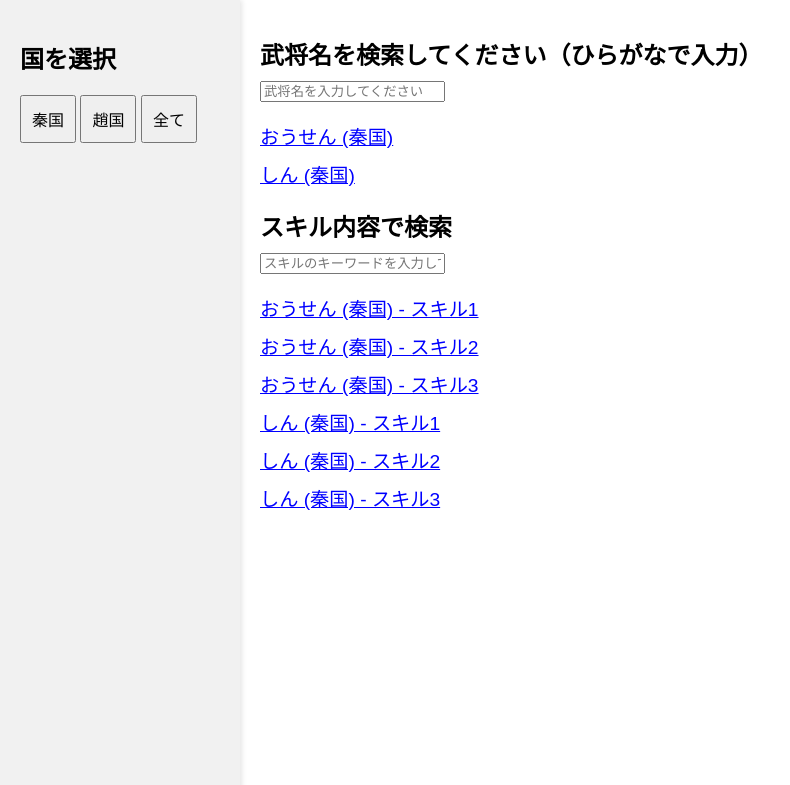
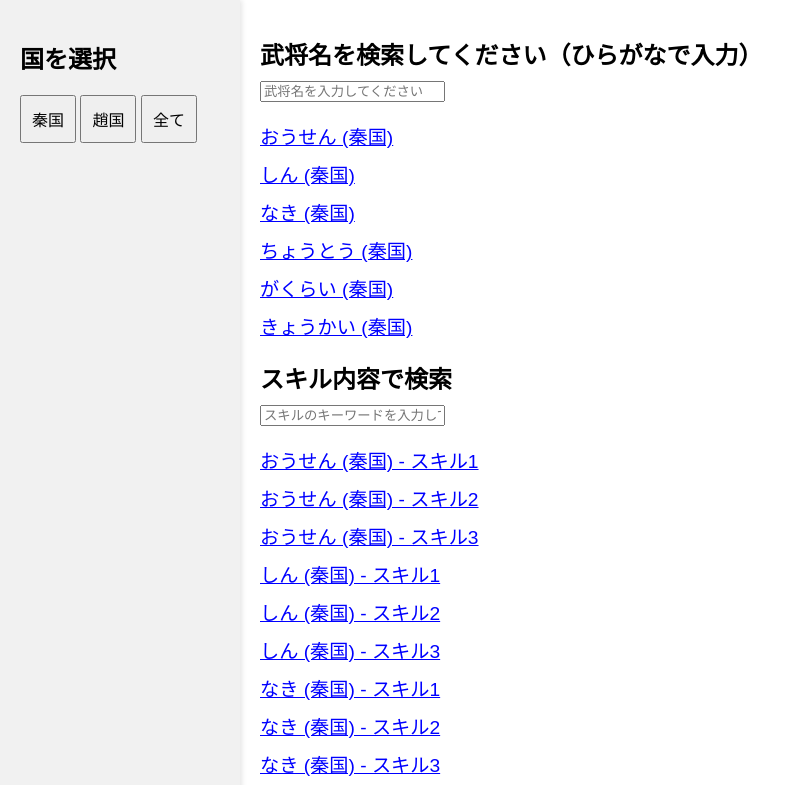
Before and after one commit to hj865/souhasen, a plain HTML site: page index.html in a window 1280 px wide. Both pictures are taken after a click on the button "秦国". Shown: the top 785 px of the page, without its empty margins (0-790 px from the left). Drawn offline with Linux system fonts and the light colour scheme.

Commit message:
Update index.html

```diff
--- a/index.html
+++ b/index.html
@@ -28,7 +28,14 @@
         #output, #skillSearchResults {
             margin-top: 20px;
         }
-        .busyo-item, .skill-item {
+        .busyo-item {
+            cursor: pointer;
+            margin: 10px 0;
+            font-size: 1.2em;
+            color: blue;
+            text-decoration: underline;
+        }
+        .skill-item {
             cursor: pointer;
             margin: 10px 0;
             font-size: 1.2em;
@@ -101,6 +108,42 @@
                     "スキル1 重追撃【緑羊】〈戦技〉: 残り体力が最も低い敵武将1名に150%のダメージを与える。敵騎兵武将の攻撃力を20%低下(3ターン)。駐屯時には、70%の確率で攻撃力が最も高い敵武将1名に「錯乱」状態(3ターン)を付与する。",
                     "スキル2 狩人の本領〈軍略〉: 自身と味方弓兵武将の防御力貫通が20%上昇する。自身と味方趙国武将のクリティカルダメージが20%上昇する。駐屯時には、自身が敵武将から狙われにくくなる。",
                     "スキル3 狩り取る糸〈戦技〉: 防御力が最も高い敵盾兵武将1名に「挑発」状態(4ターン)を付与する。防御力が最も高い敵武将1名に180%のダメージを与える。駐屯時には、自身と味方弓兵武将に攻撃無効(1回)を付与し、城門の体力が残存時、城門の体力を100000回復する。"
+                ]
+            },
+            {
+                name: "なき",
+                country: "秦国",
+                skills: [
+                    "スキル1 名将一閃【黄羊】〈戦技〉: 最大士気が最も高い敵武将1名に150%のダメージを与える。味方秦国武将の防御力が20%上昇（3ターン）する。",
+                    "スキル2 機先を制する〈軍略〉: 自身が「必中」状態になる。味方桓騎軍武将の防御力貫通が20%上昇する。侵攻時には、味方桓騎軍武将が「見切り（20%）」状態になる。",
+                    "スキル3 静かなる制圧〈戦技〉: 70%の確率で敵趙国、魏国武将に「体力回復無効」状態（4ターン）を付与する。侵攻時には、味方桓騎軍武将のクリティカル発生率が20%上昇（3ターン）する。最大士気が最も高い敵武将1名に180%のダメージを与える。"
+                ]
+            },
+            {
+                name: "ちょうとう",
+                country: "秦国",
+                skills: [
+                    "スキル1 猛将一閃【紫牛】〈戦技〉: 攻撃力が最も高い敵武将1名に150%のダメージを与える。自身が「挑発」状態(3ターン)になる。駐屯時には、自身の防御力が20%上昇(3ターン)する。",
+                    "スキル2 武将の力〈戦技〉: 攻撃力が最も高い敵武将1名に170%のダメージを与える。味方秦国武将1名につき、自身の防御力が10%上昇(4ターン)する。駐屯時には、自身に10%の体力継続回復(3ターン)を付与する。",
+                    "スキル3 老将の底力〈軍略〉: 自身への挑発を除いた状態異常(デバフ)を無効化(3回)する。駐屯時には、自身に60%のガード効果(3回)を付与し、城門の体力残存時、城門の体力を20000回復する。"
+                ]
+            },
+            {
+                name: "がくらい",
+                country: "秦国",
+                skills: [
+                    "スキル1 防御強化【橙牛】〈軍略〉: 味方秦国武将の防御力が20%上昇する。侵攻時には、味方「黒公」、飛信隊武将の「裏切り」状態になる確率が20%低下する。",
+                    "スキル2 後手必勝〈戦技〉: 自身の残り体力が90%未満の場合、味方秦国武将のクリティカルダメージが20%上昇（3ターン）する。味方「麃公」・飛信隊武将の体力と士気を20%回復する。最大士気が最も高い敵武将1名に80%のダメージを3回与える。",
+                    "スキル3 乱戦強者〈戦技〉: 味方秦国武将のクリティカル発生率が10%上昇（3ターン）する。味方「麃公」、飛信隊武将のクリティカル発生率が20%上昇（3ターン）する。最大士気が最も高い敵武将1名に80%のダメージを4回与える。"
+                ]
+            },
+            {
+                name: "きょうかい",
+                country: "秦国",
+                skills: [
+                    "スキル1 猛将一閃【青羊】〈戦技〉: 攻撃力が最も高い敵武将1名に150%のダメージを与える。自身以外の味方歩兵武将1名につき、自身の攻撃力が10%上昇（3ターン）する。",
+                    "スキル2 帰る場所〈戦技〉: 味方飛信隊武将が生存している場合、自身の体力を30%回復する。味方「信」が生存している場合、自身の防御力貫通が20%上昇（3ターン）する。攻撃力が最も高い敵武将1名に160%のダメージを与える。",
+                    "スキル3 巫舞〈戦技〉: 自身が「見切り（60%）」状態（2ターン）になる。自身の攻撃力が40%上昇（2ターン）する。攻撃力が最も低い敵武将3名に80%のダメージを与える。自身の攻撃力と防御力と回避率を30%低下（3ターン）させる。"
                 ]
             }
         ];
```
